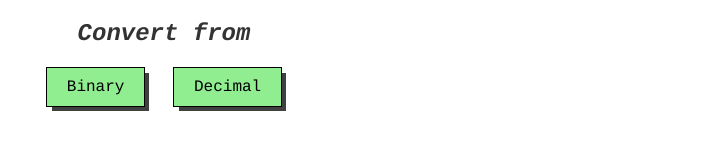
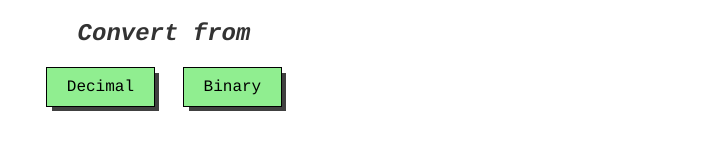
Before and after one commit to julianalmandos/binary-converter, a Vue app: page / in a window 1280 px wide. Shown: the part 403-552 px from the top of the page, without its empty margins (476-1198 px from the left). Built offline with nearby package versions, Linux system fonts and the light colour scheme.

Commit message:
Cambios en la estructura

```diff
--- a/src/components/Menu.vue
+++ b/src/components/Menu.vue
@@ -2,12 +2,12 @@
   <div class="menu">
     <h2 class="classySubtitle">Convert from</h2>
     <div class="buttons">
-      <button :class="[convertion.selected ? 'classySelectedButton' : 'classyButton']" v-for="convertion in fromConvertions" :key="convertion.name" @click="selectFromConvertion(convertion)">{{convertion.name}}</button>
+      <button :class="[convertion.selected ? 'classySelectedButton' : 'classyButton']" v-for="convertion in fromConvertions" :key="convertion.strategy.name" @click="selectFromConvertion(convertion)">{{convertion.strategy.name}}</button>
     </div>
     <div v-if="toConvertions.length!=0">
-      <h2 class="classySubtitle">{{fromSelected.isFromDecimal() ? 'to' : 'with chain type'}}</h2>
+      <h2 class="classySubtitle">{{fromSelected.isFromDecimal ? 'to' : 'with chain type'}}</h2>
       <div class="buttons">
-        <button :class="[convertion.selected ? 'classySelectedButton' : 'classyButton']" v-for="convertion in toConvertions" :key="convertion.name" @click="selectToConvertion(convertion)">{{convertion.name}}</button>
+        <button :class="[convertion.selected ? 'classySelectedButton' : 'classyButton']" v-for="convertion in toConvertions" :key="convertion.strategy.name" @click="selectToConvertion(convertion)">{{convertion.strategy.name}}</button>
       </div>
     </div>
     <div v-if="toSelected!=null">
@@ -34,7 +34,7 @@
 </template>
 
 <script>
-  import {BinaryConverter} from '../utils/BinaryConverter.js'
+  import {BinaryConverter, BinaryToDecimal, DecimalToBinary, Ca2ToDecimalConverter, Ca1ToDecimalConverter, SimpleToDecimalConverter, DecimalToSimpleConverter, DecimalToCa2Converter, DecimalToCa1Converter} from '../utils/BinaryConverter.js'
   import completeBar from '../utils/retro-progress-bar.js'
 
   export default {
@@ -52,13 +52,23 @@
       }
     },
     mounted() {
-      this.loadFromConvertions();
+      var binaryToDecimal=new BinaryToDecimal();
+      binaryToDecimal.registerConvertion({'strategy':new Ca2ToDecimalConverter(),'selected':false});
+      binaryToDecimal.registerConvertion({'strategy':new Ca1ToDecimalConverter(),'selected':false});
+      binaryToDecimal.registerConvertion({'strategy':new SimpleToDecimalConverter(),'selected':false});
+
+      var decimalToBinary=new DecimalToBinary();
+      decimalToBinary.registerConvertion({'strategy':new DecimalToSimpleConverter(),'selected':false});
+      decimalToBinary.registerConvertion({'strategy':new DecimalToCa2Converter(),'selected':false});
+      decimalToBinary.registerConvertion({'strategy':new DecimalToCa1Converter(),'selected':false});
+
+      var binaryConverter=new BinaryConverter();
+      binaryConverter.registerConvertion({'strategy':decimalToBinary,'selected':false,'isFromDecimal':true});
+      binaryConverter.registerConvertion({'strategy':binaryToDecimal,'selected':false,'isFromDecimal':false});
+
+      this.fromConvertions=binaryConverter.getConvertions();
     },
     methods: {
-      //Load initial convertions
-      loadFromConvertions(){
-        this.fromConvertions=new BinaryConverter().loadConvertions();
-      },
       //Load secondary convertions when selecting an option
       selectFromConvertion(convertion){
         this.fromConvertions.forEach(convertion => {
@@ -67,7 +77,7 @@
         //Would be good to select or not in the same function
         convertion.selected=true;
         this.fromSelected=convertion;
-        this.toConvertions=convertion.loadConvertions();
+        this.toConvertions=convertion.strategy.getConvertions();
       },
       selectToConvertion(convertion){
         this.toConvertions.forEach(convertion => {
@@ -92,11 +102,11 @@
         this.result=null;
         this.showChainError=false;
         //Validates the chain, then converts if valid
-        if(this.toSelected.validateChain(this.chain)){
+        if(this.toSelected.strategy.validateChain(this.chain)){
           this.loading=true;
           await completeBar(this.$refs.progressBar)
             .then(result => {
-              this.result=this.toSelected.convert(this.chain,16);
+              this.result=this.toSelected.strategy.convert(this.chain,16);
               this.loading=false;
             });
         }else{
--- a/src/utils/BinaryConverter.js
+++ b/src/utils/BinaryConverter.js
@@ -1,51 +1,61 @@
 export class BinaryConverter {
-    loadConvertions() {
-        var convertions=[];
-        convertions.push(new BinaryToDecimal());
-        convertions.push(new DecimalToBinary());
-        return convertions;
+    convertions=[];
+
+    getConvertions() {
+        return this.convertions;
+    }
+
+    registerConvertion(convertion){
+        this.convertions.push(convertion);
     }
 }
 
 export class BinaryToDecimal {
+    convertions=[];
     name='Binary';
     selected=false;
 
-    loadConvertions() {
-        var convertions=[];
-        convertions.push(new SimpleToDecimalConverter());
-        convertions.push(new Ca1ToDecimalConverter());
-        convertions.push(new Ca2ToDecimalConverter());
-        return convertions;
+    getConvertions() {
+        return this.convertions;
     }
 
+    registerConvertion(convertion){
+        this.convertions.push(convertion);
+    }
+
+    //Will be done in the view
     isFromDecimal() {
         return false;
     }
 }
 
 export class DecimalToBinary {
+    convertions=[];
     name='Decimal';
     selected=false;
 
-    loadConvertions() {
-        var convertions=[];
-        convertions.push(new DecimalToSimpleConverter());
-        convertions.push(new DecimalToCa2Converter());
-        convertions.push(new DecimalToCa1Converter());
-        return convertions;
+    getConvertions() {
+        return this.convertions;
     }
 
+    registerConvertion(convertion){
+        this.convertions.push(convertion);
+    }
+
+    //Will be done in the view
     isFromDecimal() {
         return true;
     }
 }
 
+export class ConverterStrategy{
+    convert(){}
+    validateChain(){}
+}
 
 //FROM BINARY TO DECIMAL
-export class Ca2ToDecimalConverter {
+export class Ca2ToDecimalConverter extends ConverterStrategy{
     name='Ca2';
-    selected=false;
 
     convert(chain,base){
         return '1';
@@ -56,9 +66,8 @@ export class Ca2ToDecimalConverter {
     }
 }
 
-export class Ca1ToDecimalConverter {
+export class Ca1ToDecimalConverter extends ConverterStrategy{
     name='Ca1';
-    selected=false;
 
     convert(chain,base){
         if(chain[0]=='0'){
@@ -75,9 +84,8 @@ export class Ca1ToDecimalConverter {
     }
 }
 
-export class SimpleToDecimalConverter {
+export class SimpleToDecimalConverter extends ConverterStrategy{
     name='Simple';
-    selected=false;
 
     convert(chain,base){
         var returnNumber=0;
@@ -117,9 +125,8 @@ export class SimpleToDecimalConverter {
 
 
 //FROM DECIMAL TO BINARY
-export class DecimalToCa2Converter {
+export class DecimalToCa2Converter extends ConverterStrategy{
     name='Ca2';
-    selected=false;
 
     convert(chain,base){
         //Parse to Int since chain comes as a String
@@ -147,9 +154,8 @@ export class DecimalToCa2Converter {
     }
 }
 
-export class DecimalToCa1Converter {
+export class DecimalToCa1Converter extends ConverterStrategy{
     name='Ca1';
-    selected=false;
 
     convert(chain,base){
         //Parse to Int since chain comes as a String
@@ -177,9 +183,8 @@ export class DecimalToCa1Converter {
     }
 }
 
-export class DecimalToSimpleConverter {
+export class DecimalToSimpleConverter extends ConverterStrategy{
     name='Simple';
-    selected=false;
 
     convert(chain,base){
         //Parse to Int since chain comes as a String
@@ -202,6 +207,7 @@ export class DecimalToSimpleConverter {
     }
 
     validateChain(chain){
+        //Should I check for the empty string in the view?
         return chain!='' && !isNaN(parseInt(chain));
     }
 }
```
